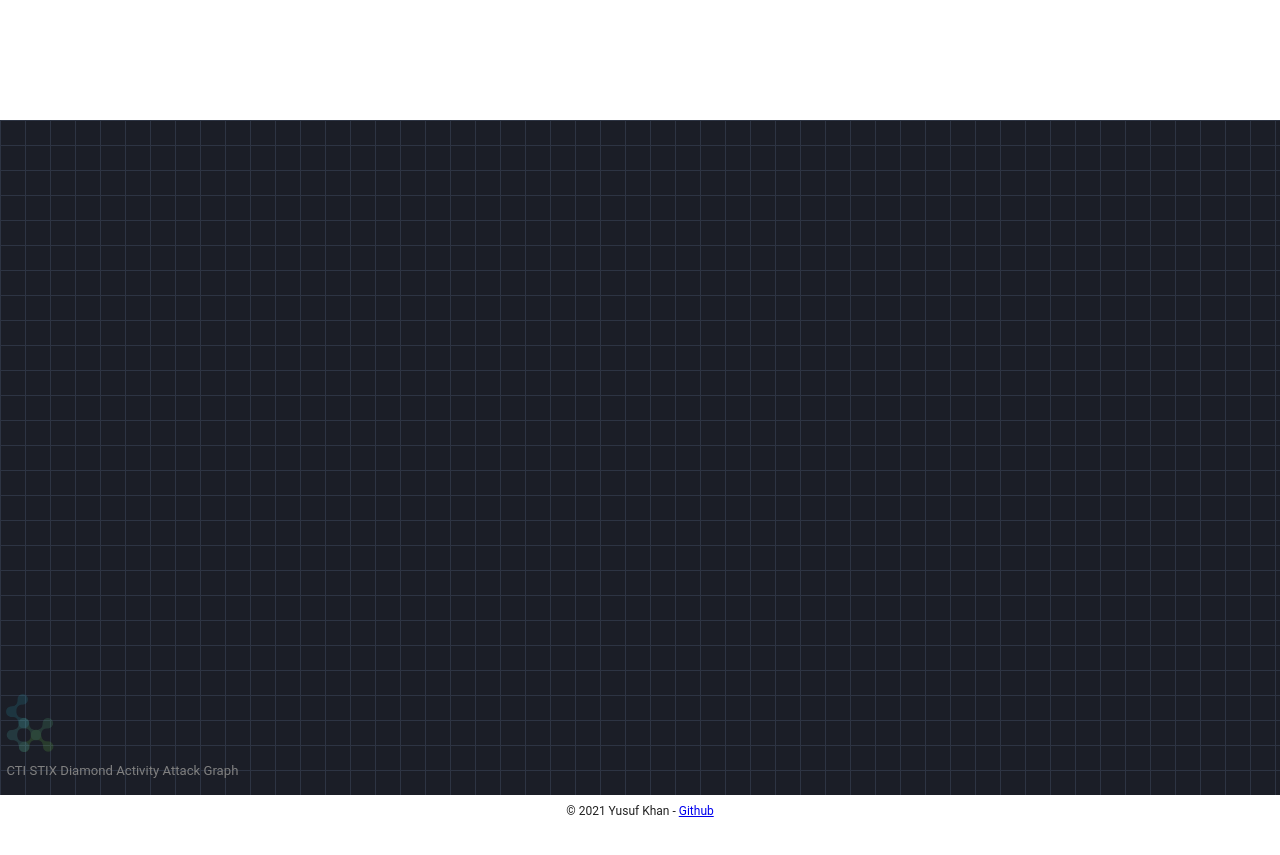
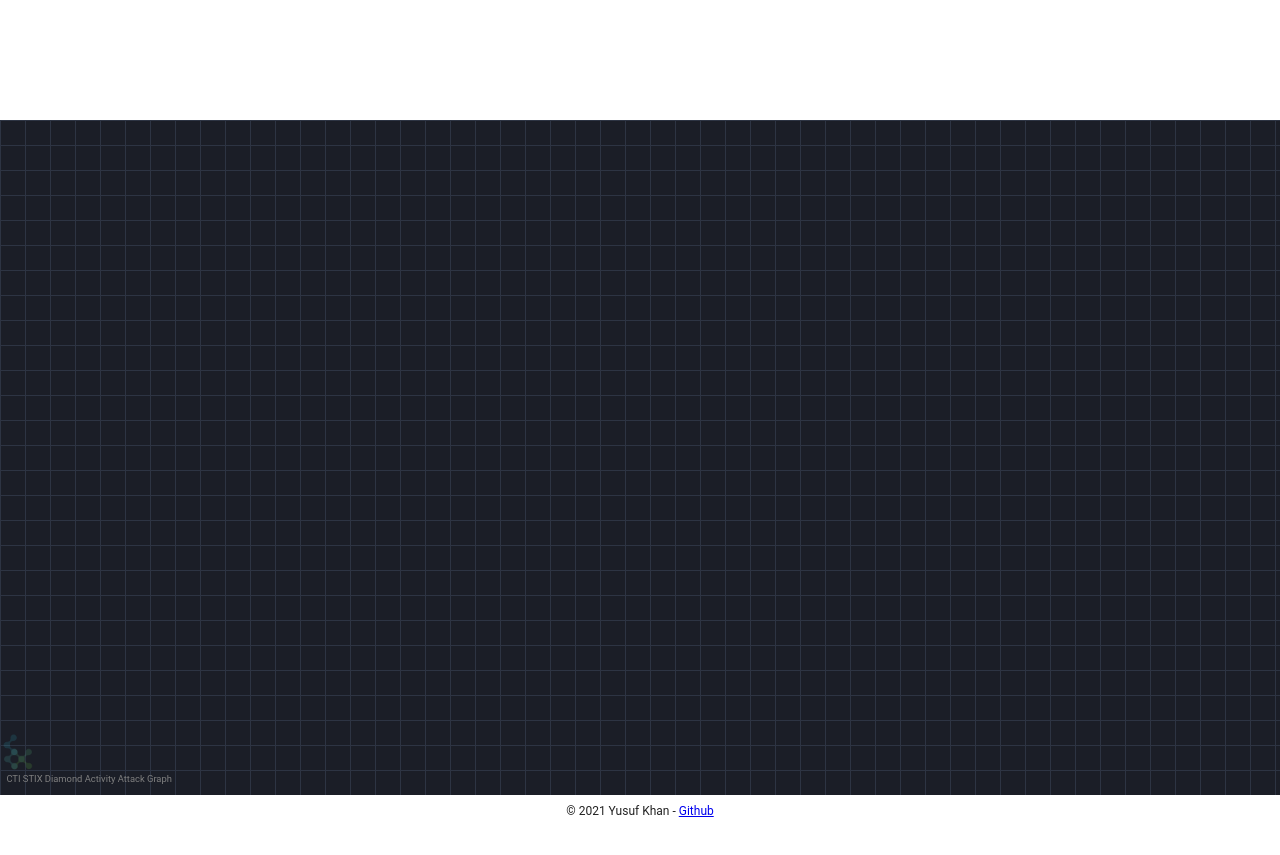
Before and after one commit to yukh1402/cti-stix-diamond-activity-attack-graph, a website built with Parcel: page index.html in a window 1280 px wide. Shown: the part 580-1435 px from the top of the page. Built offline with nearby package versions, Linux system fonts and the light colour scheme; files whose address does not match are found by name.

Commit message:
Logo size

```diff
--- a/index.html
+++ b/index.html
@@ -80,9 +80,9 @@
       <div id="svg-container">
         <svg xmlns="http://www.w3.org/2000/svg" xmlns:xlink="http://www.w3.org/1999/xlink" id="svg">
           <g>
-            <image y="85%" id="logo" xlink:href="img/logo.png" height="50" width="50" opacity="0.3"
+            <image y="91%" id="logo" xlink:href="img/logo.png" height="30" width="30" opacity="0.3"
                    style="cursor: pointer"/>
-            <text y="97%" x="0.5%" id="logo-text" font-size="0.7em" fill="grey" style="cursor: pointer">
+            <text y="98%" x="0.5%" id="logo-text" font-size="0.5em" fill="grey" style="cursor: pointer">
               CTI STIX Diamond Activity Attack Graph
             </text>
           </g>
```
